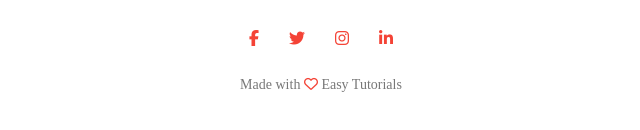
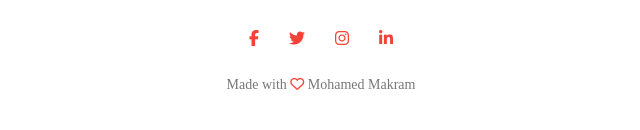
Before and after one commit to makram-12/Eduford, a plain HTML site: page index.html in a window 1280 px wide. Shown: the part 3888-4018 px from the top of the page, 319-959 px from the left. Drawn offline with Linux system fonts and the light colour scheme.

Commit message:
modify something

```diff
--- a/index.html
+++ b/index.html
@@ -172,7 +172,7 @@
                 <i class="fa fa-instagram"></i>
                 <i class="fa fa-linkedin"></i>
              </div>
-             <p>Made with <i class="fa fa-heart-o"></i> Easy Tutorials</p>
+             <p>Made with <i class="fa fa-heart-o"></i> Mohamed Makram</p>
     </section>
 
 
```
